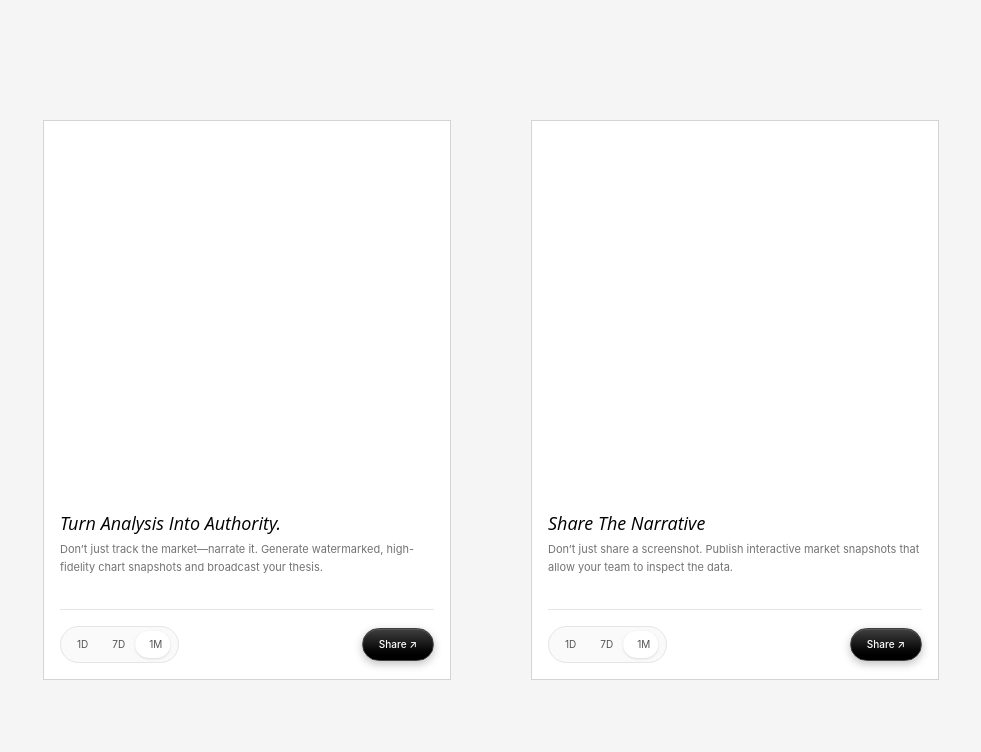
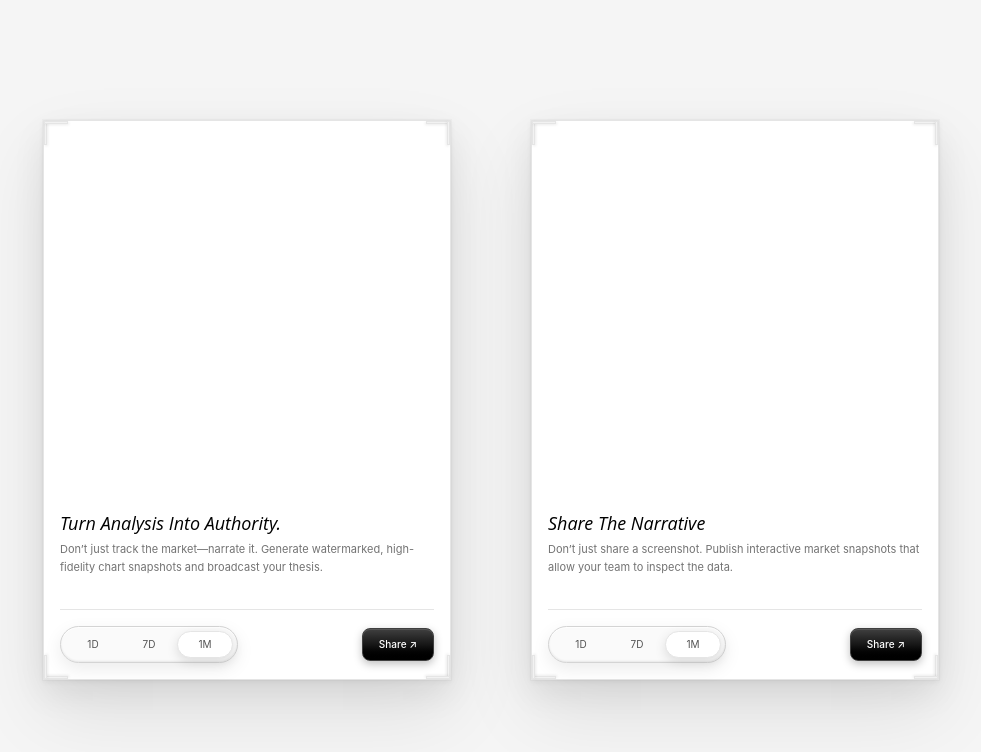
Before and after one commit to im-pira/micro-ui, a React (Vite) app: page /experiments/ascii-lab in a window 1280 px wide. Shown: the top 752 px of the page, without its empty margins (149-1130 px from the left). Built offline with nearby package versions, Linux system fonts and the light colour scheme; a web font is replaced by a local one.

Commit message:
feat: polish ASCII cards with hinge details, sliding range control, and refined actions

```diff
--- a/src/experiments/ascii-lab/AsciiLab.tsx
+++ b/src/experiments/ascii-lab/AsciiLab.tsx
@@ -19,13 +19,12 @@ const cards = [
 function RangeSwitch() {
     const options = ["1D", "7D", "1M"];
     const [active, setActive] = useState("1M");
-
     const index = options.indexOf(active);
 
     return (
-        <div className="relative flex rounded-full border border-neutral-200 bg-neutral-50 p-1">
+        <div className="relative flex rounded-full border border-neutral-300 bg-neutral-50 p-1 shadow-[inset_0_1px_0_rgba(255,255,255,0.9),inset_0_-1px_2px_rgba(0,0,0,0.08),0_6px_18px_rgba(0,0,0,0.08)]">
             <div
-                className="absolute inset-y-1 left-1 w-[calc(33.333%-0.25rem)] rounded-full bg-white shadow-sm transition-transform duration-300 ease-out"
+                className="absolute inset-y-1 left-1 w-[calc((100%-0.5rem)/3)] rounded-full border border-neutral-200 bg-white shadow-[0_4px_12px_rgba(0,0,0,0.12)] transition-transform duration-500 ease-[cubic-bezier(0.22,1,0.36,1)]"
                 style={{
                     transform: `translateX(${index * 100}%)`,
                 }}
@@ -35,11 +34,34 @@ function RangeSwitch() {
                 <button
                     key={item}
                     onClick={() => setActive(item)}
-                    className="relative z-10 px-3 py-1.5 text-[10px] text-neutral-600 transition-colors"
+                    className="relative z-10 w-14 py-1.5 text-[10px] text-neutral-600"
                 >
                     {item}
                 </button>
             ))}
+        </div>
+    );
+}
+
+function HingeCorner({
+    position,
+}: {
+    position: "tl" | "tr" | "bl" | "br";
+}) {
+    const positions = {
+        tl: "left-0 top-0",
+        tr: "right-0 top-0 rotate-90",
+        br: "bottom-0 right-0 rotate-180",
+        bl: "bottom-0 left-0 -rotate-90",
+    };
+
+    return (
+        <div
+            className={`pointer-events-none absolute h-8 w-8 ${positions[position]}`}
+        >
+            <div className="absolute left-0 top-0 h-6 w-[3px] border border-neutral-200 bg-gradient-to-r from-white to-neutral-200 shadow-[1px_1px_3px_rgba(0,0,0,0.08)]" />
+
+            <div className="absolute left-0 top-0 h-[3px] w-6 border border-neutral-200 bg-gradient-to-b from-white to-neutral-200 shadow-[1px_1px_3px_rgba(0,0,0,0.08)]" />
         </div>
     );
 }
@@ -51,8 +73,13 @@ export default function ASCIILab() {
                 {cards.map((card) => (
                     <article
                         key={card.title}
-                        className="flex h-[560px] flex-col border border-neutral-300 bg-white p-4"
+                        className="relative flex h-[560px] flex-col border border-neutral-200 bg-white p-4 ring-1 ring-black/[0.025] shadow-[0_2px_6px_rgba(0,0,0,0.05),0_14px_32px_rgba(0,0,0,0.07),0_32px_72px_rgba(0,0,0,0.09)] transition-transform duration-500 hover:-translate-y-1"
                     >
+                        <HingeCorner position="tl" />
+                        <HingeCorner position="tr" />
+                        <HingeCorner position="br" />
+                        <HingeCorner position="bl" />
+
                         <div className="min-h-0 flex-1 overflow-hidden">
                             {card.visual}
                         </div>
@@ -69,8 +96,11 @@ export default function ASCIILab() {
                             <div className="mt-8 flex items-center justify-between border-t border-neutral-200 pt-4">
                                 <RangeSwitch />
 
-                                <button className="rounded-full border border-neutral-700 bg-gradient-to-b from-neutral-700 via-neutral-900 to-black px-4 py-2 text-[10px] font-medium text-white shadow-[inset_0_1px_0_rgba(255,255,255,0.12),0_3px_8px_rgba(0,0,0,0.25)] transition hover:brightness-110">
-                                    Share ↗
+                                <button className="group rounded-lg border border-neutral-700 bg-gradient-to-b from-neutral-700 via-neutral-900 to-black px-4 py-2 text-[10px] font-medium text-white shadow-[inset_0_1px_0_rgba(255,255,255,0.12),0_3px_8px_rgba(0,0,0,0.25)] transition-all duration-300 hover:-translate-y-0.5 hover:brightness-110">
+                                    Share{" "}
+                                    <span className="inline-block transition-transform duration-300 group-hover:rotate-12">
+                                        ↗
+                                    </span>
                                 </button>
                             </div>
                         </div>
```
